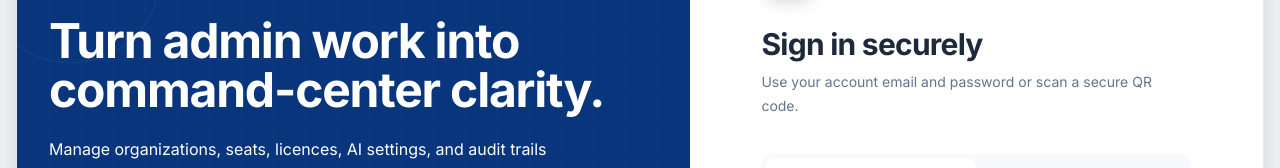
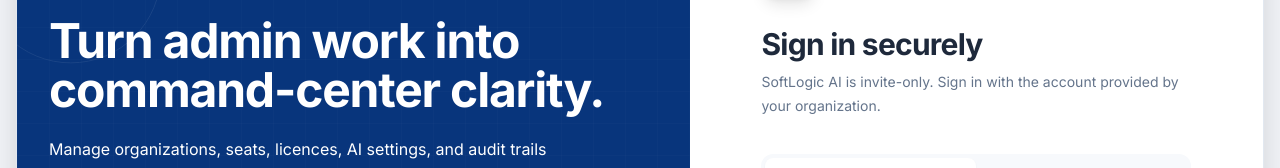
Before and after one commit to gityash2024/softlogic_admin, a React (Vite) app: page /login in a window 1280 px wide. Shown: the part 182-350 px from the top of the page. Built offline with nearby package versions, Linux system fonts and the light colour scheme; no server answers.

Commit message:
merge code

```diff
--- a/src/features/auth/LoginScreen.tsx
+++ b/src/features/auth/LoginScreen.tsx
@@ -34,6 +34,8 @@
 });
 
 type FormValues = z.infer<typeof schema>;
+
+const appBrand = import.meta.env.VITE_APP_BRAND?.trim() || 'SoftLogic AI';
 
 function lockoutMessage(decision: Exclude<LoginAttemptDecision, { allowed: true }>) {
   const remaining = loginAttemptLockout.formatRemaining(decision.remainingMs);
@@ -171,7 +173,8 @@
                 Sign in securely
               </h2>
               <p className="mt-2 text-sm leading-6 text-ink-500">
-                Use your account email and password or scan a secure QR code.
+                {appBrand} is invite-only. Sign in with the account provided by
+                your organization.
               </p>
             </div>
 
```
Also changed, not shown: src/vite-env.d.ts (+8 -0 lines), 1 other file (tests, documents, lock files or other folders).
